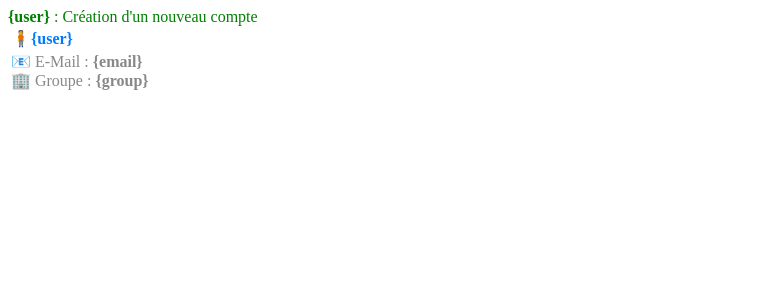
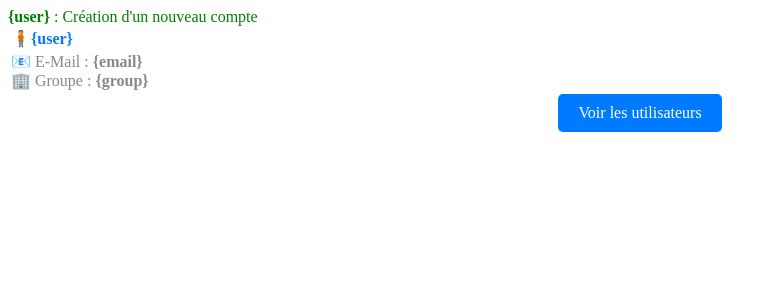
Before and after one commit to LiteApplication/shared_planner, a Python web app: template templates/notification/admin/new_user.html in a window 1280 px wide. Shown: the top 300 px of the page, without its empty margins (0-776 px from the left). Run offline with Jinja, Linux system fonts and the light colour scheme; the template is opened without the code that fills it, so the values that code supplies are empty.

Commit message:
Add action buttons to notification templates for user and reservation links

```diff
--- a/templates/notification/admin/new_user.html
+++ b/templates/notification/admin/new_user.html
@@ -15,5 +15,12 @@
                 <div>🏢 Groupe : <strong>{group}</strong></div>
             </td>
         </tr>
+        <tr>
+            <td style="text-align: center;">
+                <a href="{base_domain}{route}"
+                    style="display: inline-block; padding: 10px 20px; background-color: #007BFF; color: white; text-decoration: none; border-radius: 5px;">
+                    Voir les utilisateurs
+                </a>
+            </td>
     </table>
 </div>
--- a/templates/notification/admin/reservation_created.html
+++ b/templates/notification/admin/reservation_created.html
@@ -15,7 +15,10 @@
                 <div>Durée : <strong>{duration}</strong></div>
             </td>
 
-            <td style="text-align: right;">
+        </tr>
+        <tr>
+
+            <td style="text-align: center;">
                 <a href="{base_domain}{route}"
                     style="display: inline-block; padding: 10px 20px; background-color: #007BFF; color: white; text-decoration: none; border-radius: 5px;">Voir
                     la réservation</a>
--- a/templates/notification/reminder.html
+++ b/templates/notification/reminder.html
@@ -14,7 +14,9 @@
                 <div>Date : <strong>{datetime-start_time}</strong></div>
                 <div>Durée : <strong>{duration}</strong></div>
             </td>
-            <td style="text-align: right;">
+        </tr>
+        <tr>
+            <td style="text-align: center;">
                 <a href="{base_domain}{route}"
                     style="display: inline-block; padding: 10px 20px; background-color: #007BFF; color: white; text-decoration: none; border-radius: 5px;">Voir
                     la réservation</a>
--- a/templates/notification/reservation_created.html
+++ b/templates/notification/reservation_created.html
@@ -15,7 +15,9 @@
                 <div>Durée : <strong>{duration}</strong></div>
             </td>
 
-            <td style="text-align: right;">
+        </tr>
+        <tr>
+            <td style="text-align: center;">
                 <a href="{base_domain}{route}"
                     style="display: inline-block; padding: 10px 20px; background-color: #007BFF; color: white; text-decoration: none; border-radius: 5px;">Voir
                     la réservation</a>
--- a/templates/notification/reservation_modified.html
+++ b/templates/notification/reservation_modified.html
@@ -18,7 +18,9 @@
                 <div><strong>{datetime-previous_start_time}</strong></div>
                 <div><strong>{previous_duration}</strong></div>
             </td>
-            <td style="text-align: right;">
+        </tr>
+        <tr>
+            <td colspan="2" style="text-align: center;">
                 <a href="{base_domain}{route}"
                     style="display: inline-block; padding: 10px 20px; background-color: #007BFF; color: white; text-decoration: none; border-radius: 5px;">Voir
                     la réservation</a>
--- a/templates/notification/reservation_reassigned_new.html
+++ b/templates/notification/reservation_reassigned_new.html
@@ -16,7 +16,10 @@
                 <div>Durée : <strong>{duration}</strong></div>
             </td>
 
-            <td style="text-align: right;">
+        </tr>
+        <tr>
+
+            <td style="text-align: center;">
                 <a href="{base_domain}{route}"
                     style="display: inline-block; padding: 10px 20px; background-color: #007BFF; color: white; text-decoration: none; border-radius: 5px;">Voir
                     la réservation</a>
```
Also changed, not shown: templates/notification/admin/reservation_cancelled.html (+7 -0 lines), templates/notification/admin/reservation_modified.html (+6 -3 lines).
